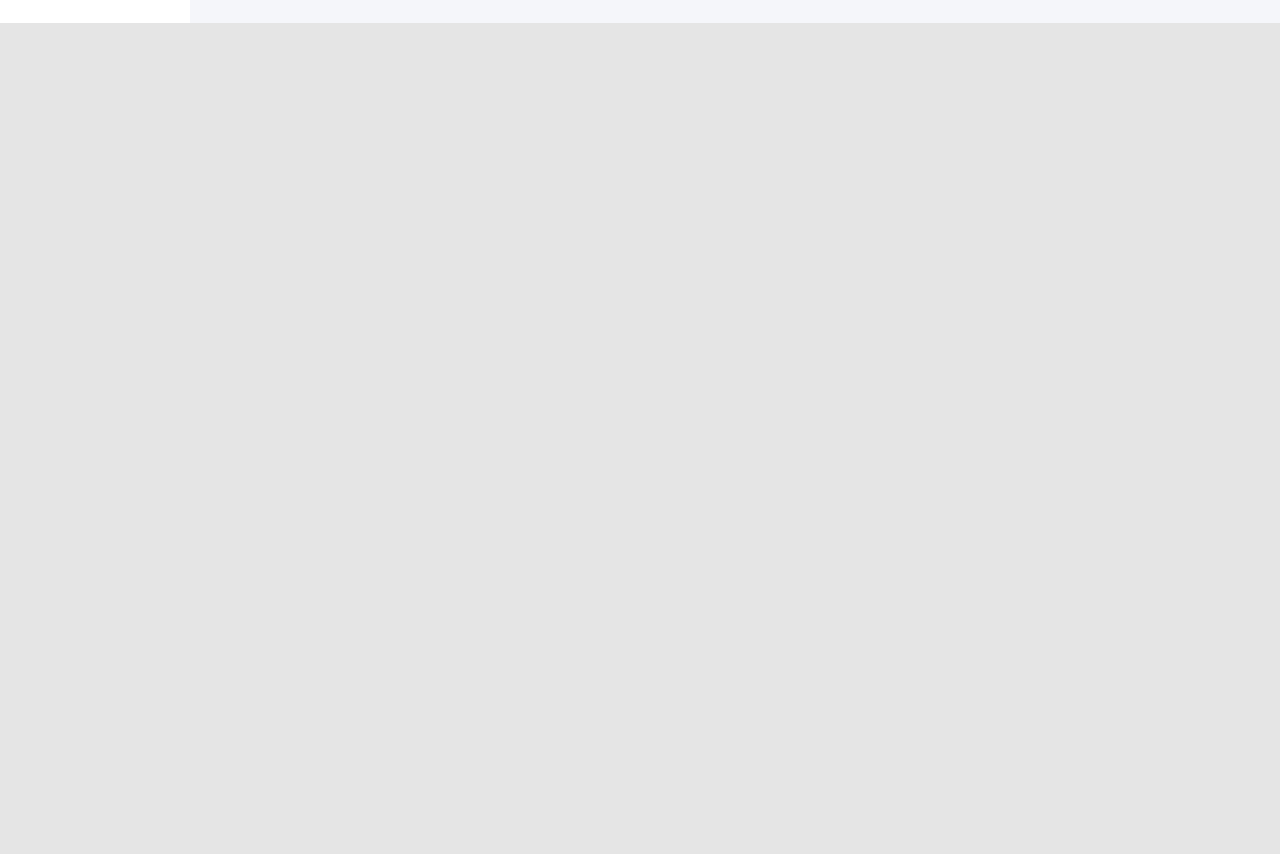
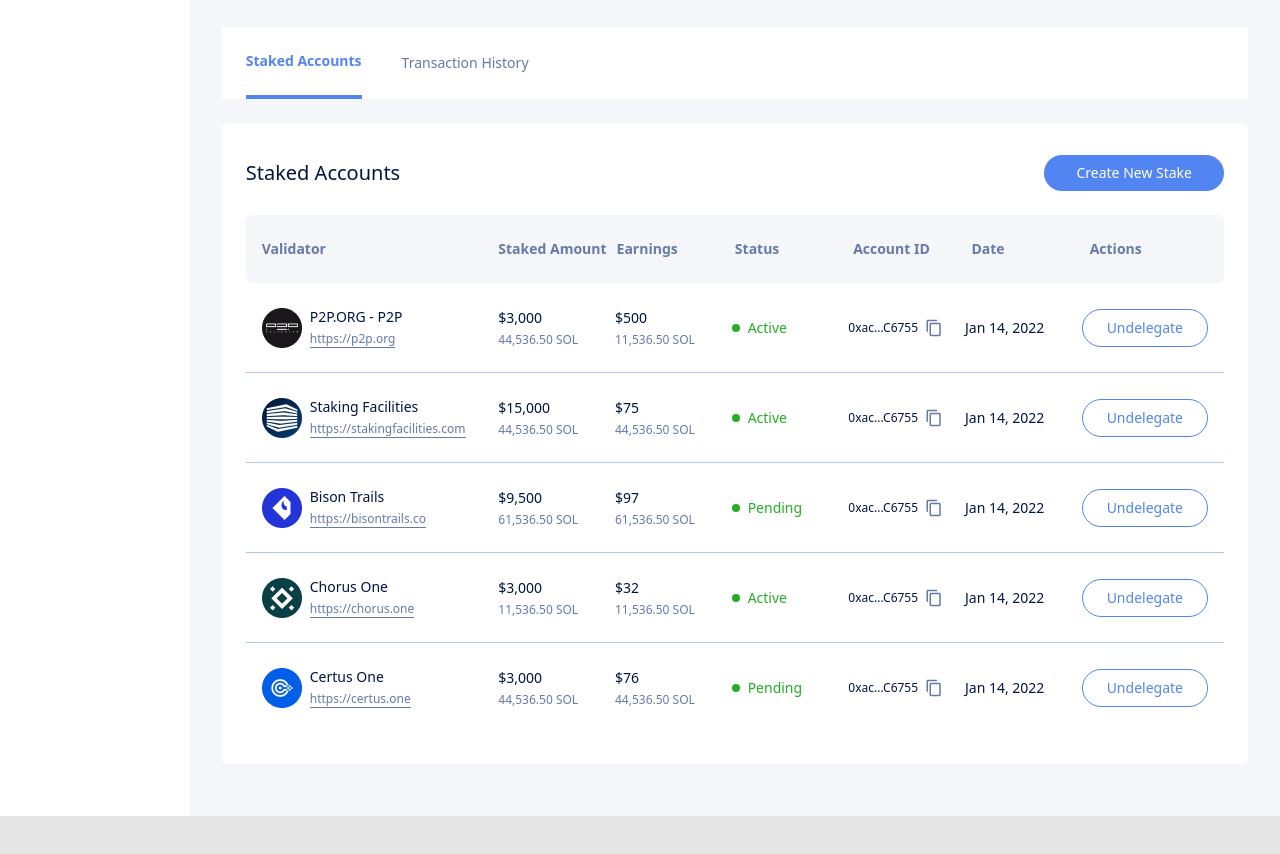
Before and after one commit to Phosah/bitpowr, a Vue app: page /staking in a window 1280 px wide. Shown: the part 1280-2134 px from the top of the page. Before the commit the page ends 1383 px from the top, so only its background shows below. Built offline with nearby package versions, Linux system fonts and the light colour scheme.

Commit message:
More updates to codebase

```diff
--- a/src/components/MostRatedCollections.vue
+++ b/src/components/MostRatedCollections.vue
@@ -22,12 +22,14 @@
                             <img :src="collection.img" :alt="collection.alt" />
                         </div>
                         <div>
-                            <h3 class="mb-1 text-brand-blue-3">{{ collection.name }}</h3>
+                            <h3 class="mb-1 text-brand-blue-3 font-medium">{{ collection.name }}</h3>
                             <p class="text-xs">{{ collection.upvotes }}</p>
                         </div>
                     </div>
                     <div class="flex-1">
-                        <h3 class="mb-1 text-brand-blue-3">{{ collection.numOfValidators }}</h3>
+                        <h3
+                            class="mb-1 text-brand-blue-3 font-medium"
+                        >{{ collection.numOfValidators }}</h3>
                         <p class="text-xs">Avg Fee: {{ collection.validatorsAvg }}%</p>
                     </div>
                     <div class="flex-1 text-brand-blue-1">
--- /dev/null
+++ b/src/components/StakedAccounts.vue
@@ -0,0 +1,79 @@
+<template>
+    <div class="flex-1 py-8 px-6 mb-6 bg-white rounded-md">
+        <div class="flex items-center justify-between mb-6">
+            <h2 class="text-brand-blue-3 text-xl">Staked Accounts</h2>
+            <div>
+                <button class="py-2 px-8 bg-brand-blue-1 text-white rounded-full">Create New Stake</button>
+            </div>
+        </div>
+        <div class="flex items-center px-4 py-6 font-bold bg-brand-blue-6 rounded-md">
+            <h3 class="w-1/4">Validator</h3>
+            <h3 class="flex-1">Staked Amount</h3>
+            <h3 class="flex-1">Earnings</h3>
+            <h3 class="flex-1">Status</h3>
+            <h3 class="flex-1">Account ID</h3>
+            <h3 class="flex-1">Date</h3>
+            <h3 class="flex-1">Actions</h3>
+        </div>
+        <div class="divide-y divide-brand-blue-9">
+            <div v-for="(account, ix) in accounts" :key="ix">
+                <div class="flex items-center py-6 px-4">
+                    <div class="w-1/4 flex items-center space-x-2">
+                        <div>
+                            <img :src="account.img" :alt="account.alt" />
+                        </div>
+                        <div>
+                            <h3 class="mb-1 text-brand-blue-3 font-medium">{{ account.name }}</h3>
+                            <div class="flex">
+                                <p class="text-xs border-b border-brand-blue-2">{{ account.link }}</p>
+                            </div>
+                        </div>
+                    </div>
+                    <div class="flex-1">
+                        <h3
+                            class="mb-1 text-brand-blue-3 font-medium"
+                        >${{ account.stakedAmountUsd }}</h3>
+                        <p class="text-xs">{{ account.stakedAmountSol }} SOL</p>
+                    </div>
+                    <div class="flex-1">
+                        <h3 class="mb-1 text-brand-blue-3 font-medium">${{ account.earningsUsd }}</h3>
+                        <p class="text-xs">{{ account.earningsSol }} SOL</p>
+                    </div>
+                    <div class="flex-1 flex items-center space-x-2">
+                        <div class="w-2 h-2 bg-brand-green-1 rounded-full"></div>
+                        <p class="text-brand-green-1 font-medium">{{ account.status }}</p>
+                    </div>
+                    <div class="flex-1 flex items-center space-x-2">
+                        <h3 class="text-brand-blue-3 text-xs font-medium">{{ account.accountId }}</h3>
+                        <img src="../assets/clipboard.svg" alt="Clipboard" />
+                    </div>
+                    <div class="flex-1">
+                        <h3 class="text-brand-blue-3 font-medium">{{ account.date }}</h3>
+                    </div>
+                    <div class="flex-1 text-brand-blue-1">
+                        <button class="py-2 px-6 border border-brand-blue-1 rounded-full">Undelegate</button>
+                    </div>
+                </div>
+            </div>
+        </div>
+    </div>
+</template>
+
+<script lang="ts">
+import { defineComponent } from 'vue'
+import type { PropType } from 'vue'
+import type StakedAccount from '@/types/StakedAccount'
+
+export default defineComponent({
+    name: "StakedAccounts",
+    props: {
+        accounts: {
+            type: Array as PropType<StakedAccount[]>,
+            required: true,
+        }
+    },
+    setup() {
+
+    },
+})
+</script>
--- a/src/components/TopValidators.vue
+++ b/src/components/TopValidators.vue
@@ -22,12 +22,16 @@
                             <img :src="validator.img" :alt="validator.alt" />
                         </div>
                         <div>
-                            <h3 class="mb-1 text-brand-blue-3">{{ validator.name }}</h3>
-                            <p class="text-xs border-b border-brand-blue-2">{{ validator.link }}</p>
+                            <h3 class="mb-1 text-brand-blue-3 font-medium">{{ validator.name }}</h3>
+                            <div class="flex">
+                                <p class="text-xs border-b border-brand-blue-2">{{ validator.link }}</p>
+                            </div>
                         </div>
                     </div>
                     <div class="flex-1">
-                        <h3 class="mb-1 text-brand-blue-3">{{ validator.validatorsAvg }}%</h3>
+                        <h3
+                            class="mb-1 text-brand-blue-3 font-medium"
+                        >{{ validator.validatorsAvg }}%</h3>
                         <p class="text-xs">{{ validator.numDelegated }} Delegated</p>
                     </div>
                     <div class="flex-1 text-brand-blue-1">
--- /dev/null
+++ b/src/types/StakedAccount.ts
@@ -0,0 +1,15 @@
+interface StakedAccount {
+    img: any,
+    alt: string,
+    name: string,
+    link: string,
+    stakedAmountUsd: number | string,
+    stakedAmountSol: number | string,
+    earningsUsd: number | string,
+    earningsSol: number | string,
+    status: string,
+    accountId: string,
+    date: string
+}
+
+export default StakedAccount
--- a/src/views/Staking.vue
+++ b/src/views/Staking.vue
@@ -48,9 +48,20 @@
             <StakingTotalSol />
             <StakingTotalEarnings />
         </div>
-        <div class="flex space-x-4">
+        <div class="mb-8 flex space-x-4">
             <MostRatedCollections :collections="collectionsArr" />
             <TopValidators :validators="validatorsArr" />
+        </div>
+        <div>
+            <div class="mb-6 px-6 bg-white">
+                <div class="flex items-center space-x-10">
+                    <p
+                        class="py-6 text-brand-blue-1 font-bold border-b-4 border-brand-blue-1"
+                    >Staked Accounts</p>
+                    <p class="py-6">Transaction History</p>
+                </div>
+            </div>
+            <StakedAccounts :accounts="accountsArr" />
         </div>
     </div>
 </template>
@@ -74,6 +85,8 @@
 import validatorImg3 from "../assets/bison-trails.png"
 import validatorImg4 from "../assets/chorus-one.png"
 import validatorImg5 from "../assets/certus-one.png"
+import StakedAccounts from "../components/StakedAccounts.vue"
+import type StakedAccount from '@/types/StakedAccount';
 
 const collectionsArr = ref<RatedCollection[]>([
     {
@@ -169,5 +182,71 @@
 
     },
 ])
-
+const accountsArr = ref<StakedAccount[]>([
+    {
+        img: validatorImg1,
+        alt: "P2P",
+        name: "P2P.ORG - P2P",
+        link: "https://p2p.org",
+        stakedAmountUsd: "3,000",
+        stakedAmountSol: "44,536.50",
+        earningsUsd: 500,
+        earningsSol: "11,536.50",
+        status: "Active",
+        accountId: "0xac...C6755",
+        date: "Jan 14, 2022"
+    },
+    {
+        img: validatorImg2,
+        alt: "Staking",
+        name: "Staking Facilities",
+        link: "https://stakingfacilities.com",
+        stakedAmountUsd: "15,000",
+        stakedAmountSol: "44,536.50",
+        earningsUsd: 75,
+        earningsSol: "44,536.50",
+        status: "Active",
+        accountId: "0xac...C6755",
+        date: "Jan 14, 2022"
+    },
+    {
+        img: validatorImg3,
+        alt: "Bison Trails",
+        name: "Bison Trails",
+        link: "https://bisontrails.co",
+        stakedAmountUsd: "9,500",
+        stakedAmountSol: "61,536.50",
+        earningsUsd: 97,
+        earningsSol: "61,536.50",
+        status: "Pending",
+        accountId: "0xac...C6755",
+        date: "Jan 14, 2022"
+    },
+    {
+        img: validatorImg4,
+        alt: "Chorus One",
+        name: "Chorus One",
+        link: "https://chorus.one",
+        stakedAmountUsd: "3,000",
+        stakedAmountSol: "11,536.50",
+        earningsUsd: 32,
+        earningsSol: "11,536.50",
+        status: "Active",
+        accountId: "0xac...C6755",
+        date: "Jan 14, 2022"
+    },
+    {
+        img: validatorImg5,
+        alt: "Certus One",
+        name: "Certus One",
+        link: "https://certus.one",
+        stakedAmountUsd: "3,000",
+        stakedAmountSol: "44,536.50",
+        earningsUsd: 76,
+        earningsSol: "44,536.50",
+        status: "Pending",
+        accountId: "0xac...C6755",
+        date: "Jan 14, 2022"
+    },
+])
 </script>
```
Also changed, not shown: src/assets/clipboard.svg (added).
